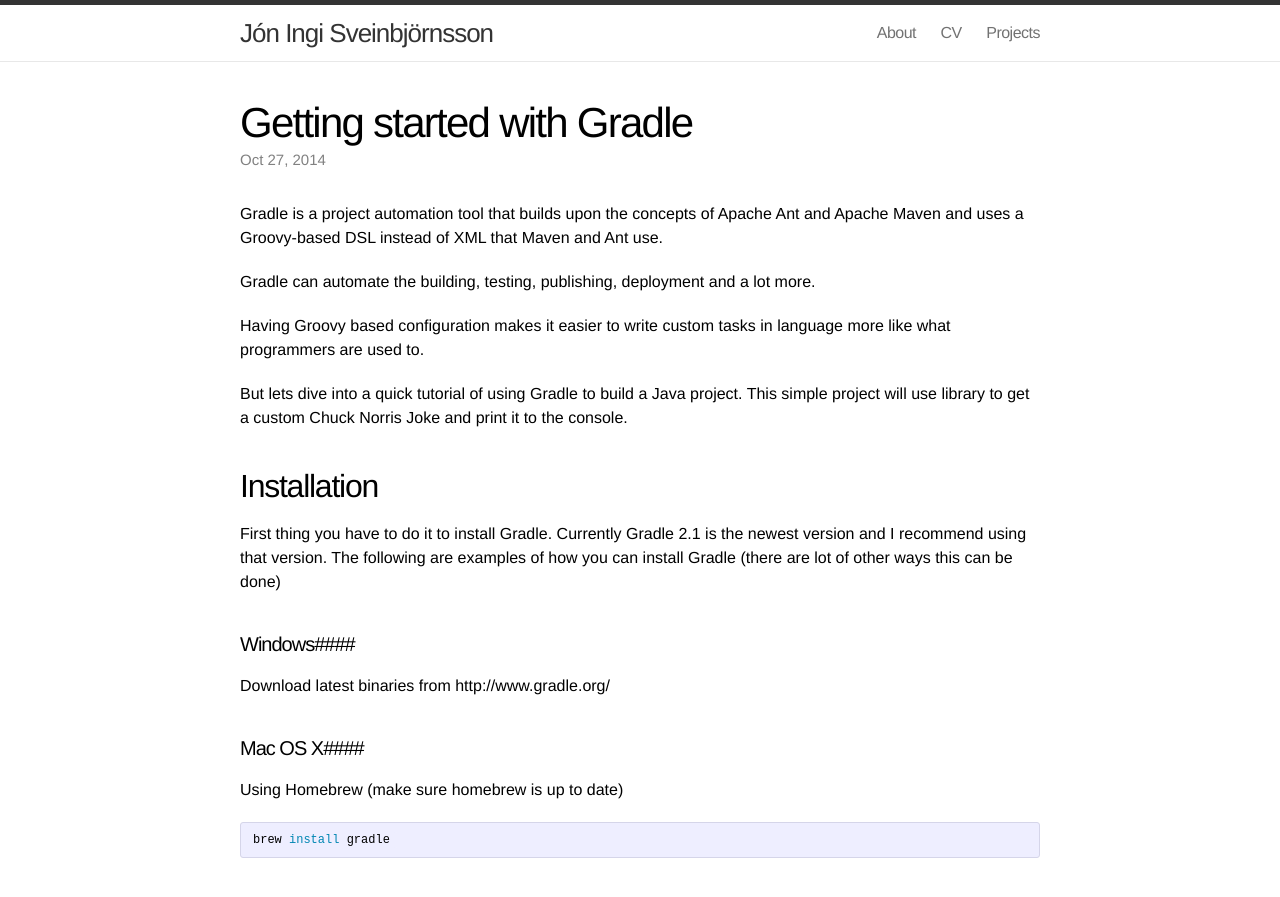
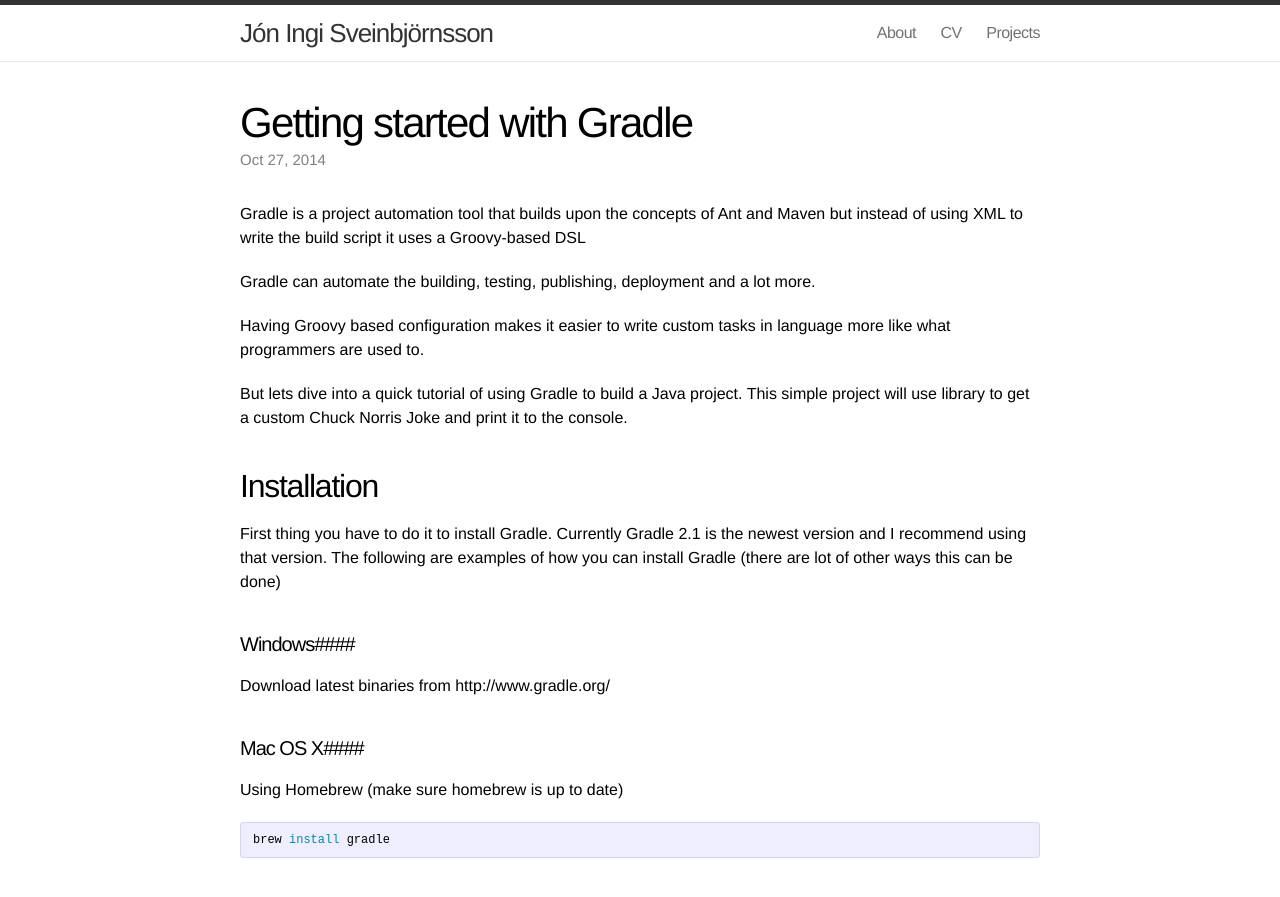
Before and after one commit to joningis/joningis.github.io, a Jekyll site: the page built from _posts/2014-10-27-getting-started-with-gradle.markdown, in a window 1280 px wide and 900 px high. Shown: the top 897 px of the window. Built offline with Jekyll 4.4.1, drawn with Linux system fonts in a browser that asks for light colours.

Commit message:
Small text changes

```diff
--- a/_posts/2014-10-27-getting-started-with-gradle.markdown
+++ b/_posts/2014-10-27-getting-started-with-gradle.markdown
@@ -6,7 +6,7 @@
 comments: yes
 ---
 
-Gradle is a project automation tool that builds upon the concepts of Apache Ant and Apache Maven and uses a Groovy-based DSL instead of XML that Maven and Ant use.
+Gradle is a project automation tool that builds upon the concepts of Ant and Maven but instead of using XML to write the build script it uses a Groovy-based DSL
 
 Gradle can automate the building, testing, publishing, deployment and a lot more.
 
```
